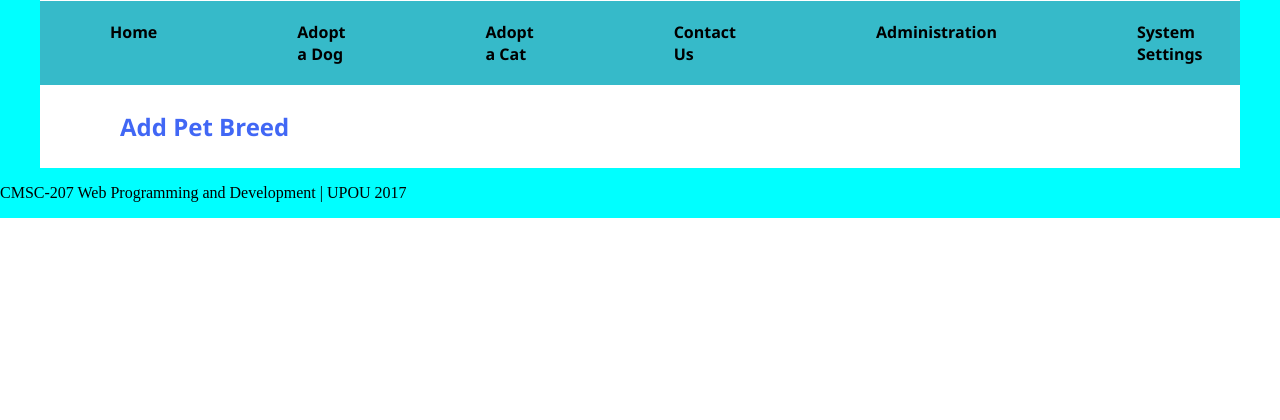
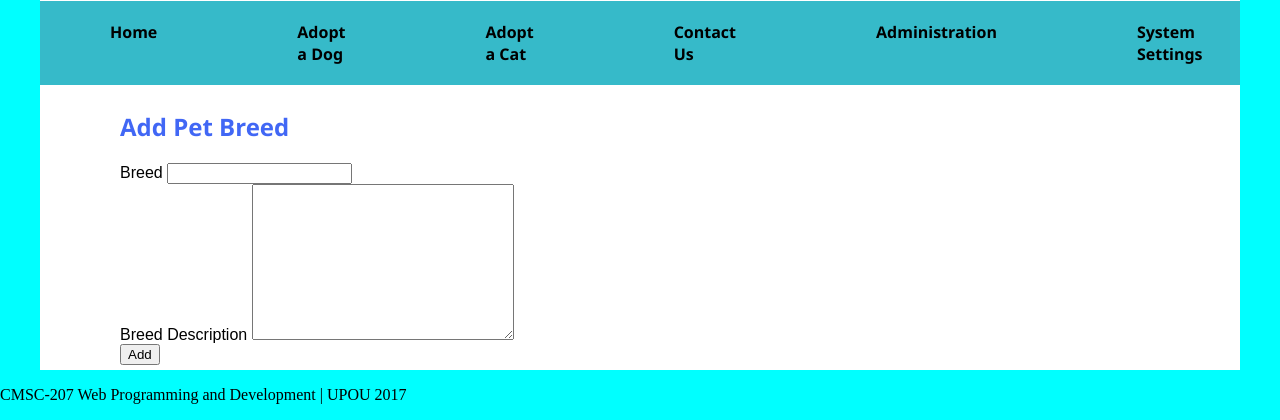
Before and after one commit to bananamariap/cmsc_final_pet_catalog, a PHP site: page /pet_breed_add.php in a window 1280 px wide. Shown: the part 700-1120 px from the top of the page. Before the commit the page ends 918 px from the top, so only its background shows below. Run offline with PHP 8.4, Linux system fonts and the light colour scheme; data that the repository does not hold is empty.

Commit message:
add pet breed

```diff
--- a/assets/css/petcatalog.css
+++ b/assets/css/petcatalog.css
@@ -173,7 +173,12 @@ input[type="text"]{
 
 }
 
+/* buttons */
 input[type="submit"]{
+
+}
+
+textarea{
 
 }
 
--- a/pet_breed_add.php
+++ b/pet_breed_add.php
@@ -1,13 +1,45 @@
 <?php include 'header.php'; ?>
+	<section id="section">
+	    <h2 class="sectionheading">Add Pet Breed</h2>
 
 	<?php
 		if ($conn->connect_error) {
 		    die("Connection failed: " . $conn->connect_error);
 		}
+
+		$breed = $_POST['breed'];
+		$breed_description = $_POST['breed_description'];
+
+		$sql = "INSERT INTO pet_breed (Breed , Description ) VALUES ('$breed' , '$breed_description')";
+
+		if (isset($_POST['add'])) {
+
+			if ($conn->query($sql) === TRUE) {
+			    echo '<div class="msg-success">New Breed has been added succesfully.</div>';
+			} else {
+			    echo '<div class="msg-error">Error: ' . $sql . '<br>' . $conn->error . '</div>';
+			}
+		}
+		$conn->close();
+
 	?>
-<section id="section">
-    <h2 class="sectionheading">Add Pet Breed</h2>
-    <form action=""></form>
+
+	    <form method="post" action="<?php echo htmlspecialchars($_SERVER["PHP_SELF"]);?>">
+	    	<div class="holder-input">
+				<div class="holder-input">
+	    			<label for="breed_type">Breed</label>
+					<input type="text" name="breed" id="breed">
+
+	    		</div>
+	    		<div class="holder-input">
+	    			<label for="breed_description">Breed Description</label>
+	    			<textarea name="breed_description" id="breed_description" cols="30" rows="10"></textarea>
+	    		</div>
+	    	</div>
+	    	<div class="holder-btn">
+				  <input type="submit" name="add" value="Add">
+			</div>
+	    </form>
 	</section>
 
 
```
Lines whose indentation alone changed are shown as unchanged.
